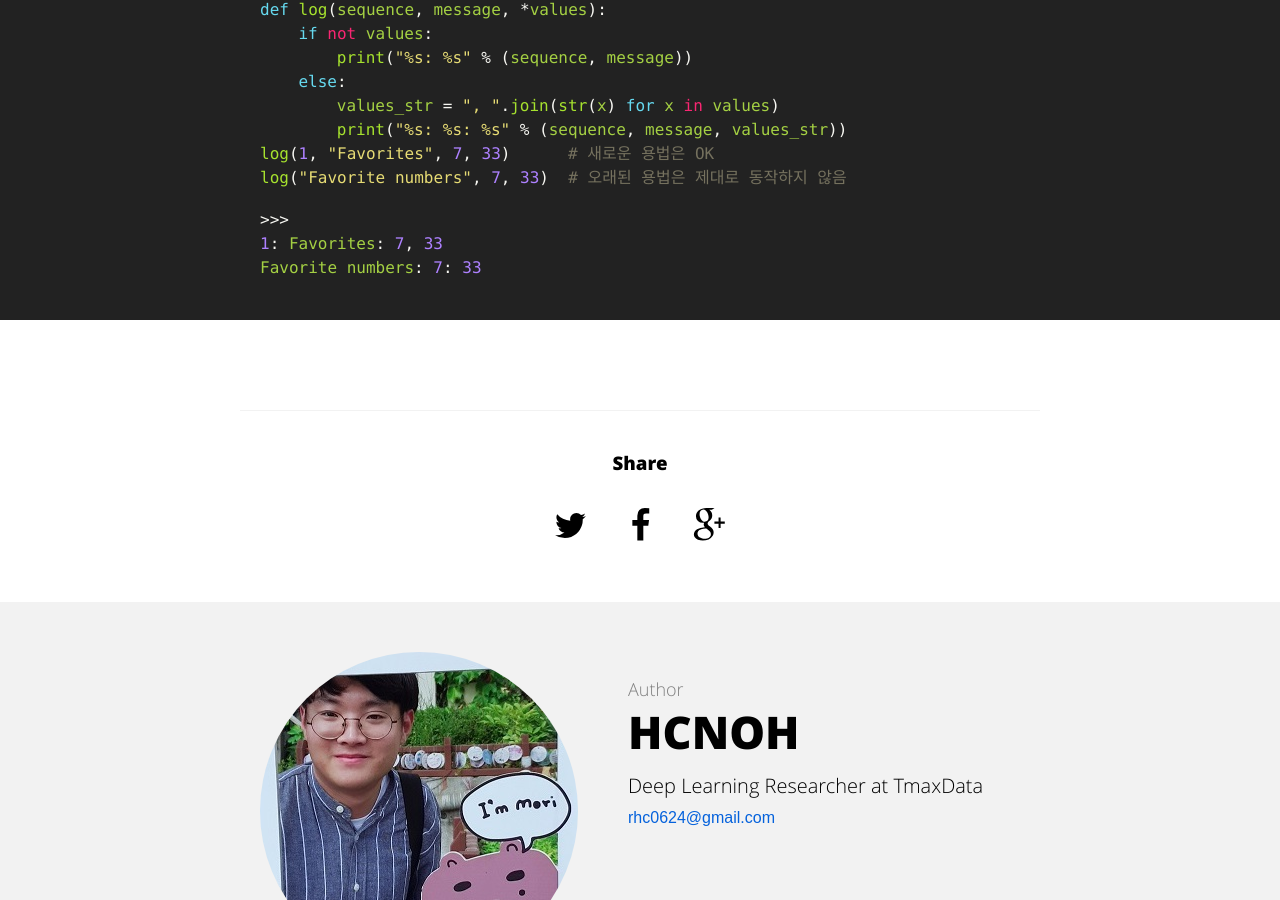
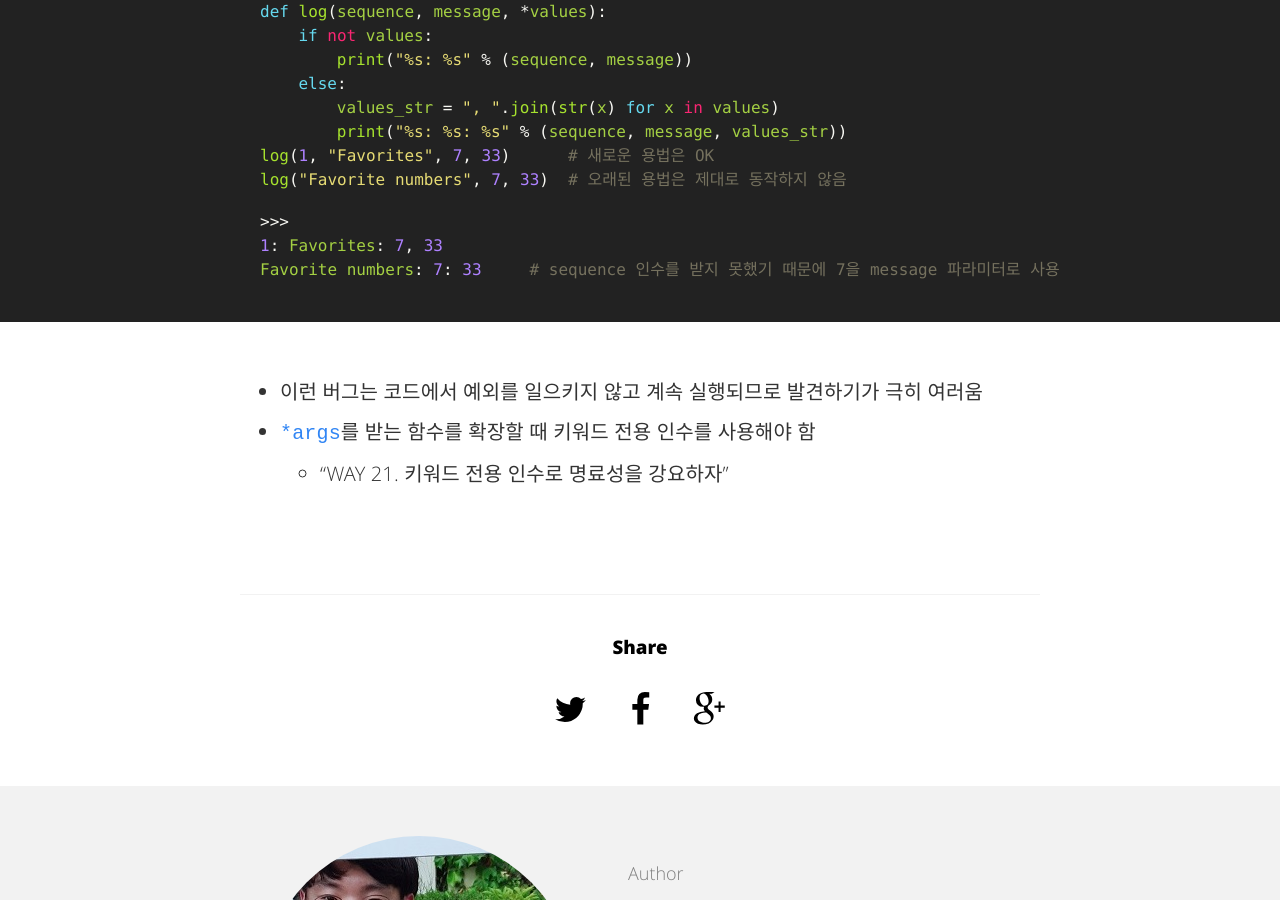
Before and after one commit to hcnoh/blog-prev, a Jekyll site: the page built from _posts/2018-09-28-effective-python-way18.md, in a window 1280 px wide and 900 px high, scrolled down 3560 px. Built offline with Jekyll 4.4.1, drawn with Linux system fonts in a browser that asks for light colours; comment, search, counter and statistics services are not loaded; some of the changed text lies outside the part shown.

Commit message:
Update 2018-09-28-effective-python-way18.md

```diff
--- a/_posts/2018-09-28-effective-python-way18.md
+++ b/_posts/2018-09-28-effective-python-way18.md
@@ -62,7 +62,7 @@ Favorite colors: 7, 33, 99
 
 ## 가변 개수의 위치 인수를 받는 방법의 문제점
 - 가변 인수가 함수에 전달되기에 앞서 항상 튜플로 변환된다는 점
-    - 함수를 호출하는 쪽에서 제너레이터에 * 연산자를 쓰면 제너레이터가 모두 소진할 때까지 순회됨
+    - 함수를 호출하는 쪽에서 제너레이터에 `*` 연산자를 쓰면 제너레이터가 모두 소진할 때까지 순회됨
     - 결과로 만들어지는 튜플은 제너레이터로부터 생성되는 모든 값을 담게 됨
     - 따라서 메모리 문제가 발생할 수 있음
 {% highlight python %}
@@ -93,5 +93,8 @@ log("Favorite numbers", 7, 33)  # 오래된 용법은 제대로 동작하지 않
 
 >>>
 1: Favorites: 7, 33
-Favorite numbers: 7: 33
+Favorite numbers: 7: 33     # sequence 인수를 받지 못했기 때문에 7을 message 파라미터로 사용
 {% endhighlight %}
+- 이런 버그는 코드에서 예외를 일으키지 않고 계속 실행되므로 발견하기가 극히 여러움
+- `*args`를 받는 함수를 확장할 때 키워드 전용 인수를 사용해야 함
+    - "WAY 21. 키워드 전용 인수로 명료성을 강요하자"
```
